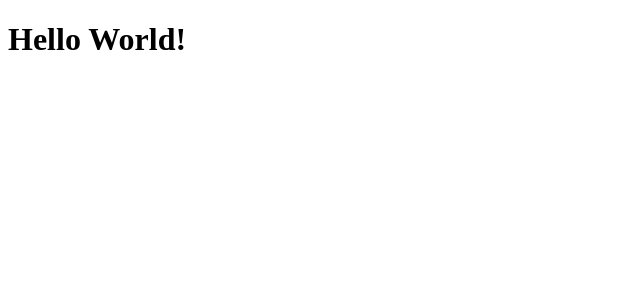
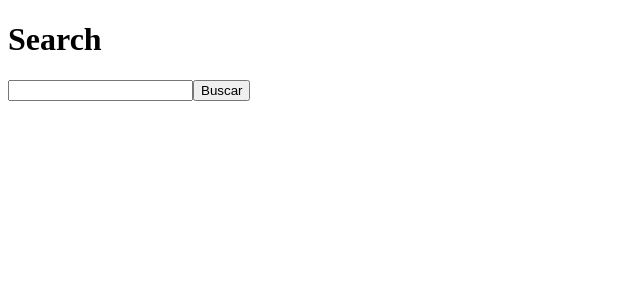
Before and after one commit to rafaelgcaldas/performance-react, a Next.js app: page / in a window 1280 px wide. Shown: the top 300 px of the page, without its empty margins (0-640 px from the left). Built offline with nearby package versions, Linux system fonts and the light colour scheme.

Commit message:
Search products

```diff
--- /dev/null
+++ b/components/ProductItem.tsx
@@ -0,0 +1,15 @@
+interface ProductItemProps {
+  product: {
+    id: number;
+    price: number;
+    title: string;
+  };
+}
+
+export function ProductItem({ product }: ProductItemProps ) {
+  return (
+    <div>
+      {product.title} - <strong>{product.price}</strong>
+    </div>
+  )
+}
--- /dev/null
+++ b/components/SearchResults.tsx
@@ -0,0 +1,21 @@
+import { ProductItem } from "./ProductItem";
+
+interface SearchResultsProps {
+  results: Array<{
+    id: number;
+    price: number;
+    title: string;
+  }>;
+}
+
+export function SearchResults({ results }: SearchResultsProps ) {
+  return (
+    <div>
+      {results.map(product => {
+        return (
+          <ProductItem product={product}/>
+        )
+      })}
+    </div>
+  )
+}
--- a/package.json
+++ b/package.json
@@ -5,7 +5,8 @@
     "dev": "next dev",
     "build": "next build",
     "start": "next start",
-    "lint": "next lint"
+    "lint": "next lint",
+    "server": "json-server -d 750 -w -p 3333 ./server.js"
   },
   "dependencies": {
     "next": "12.0.7",
@@ -17,6 +18,7 @@
     "@types/react": "17.0.37",
     "eslint": "8.5.0",
     "eslint-config-next": "12.0.7",
+    "json-server": "^0.17.0",
     "typescript": "4.5.4"
   }
 }
--- a/pages/index.tsx
+++ b/pages/index.tsx
@@ -1,8 +1,40 @@
 import { NextPage } from "next"
+import { FormEvent, useState } from "react"
+import { SearchResults } from "../components/SearchResults";
 
 const Home: NextPage = () => {
+  const [search, setSearch] = useState('');
+  const [results, setResults] = useState([]);
+
+  async function handleSearch(event: FormEvent) {
+    event.preventDefault();
+
+    if (!search.trim()) {
+      return;
+    }
+
+    const response = await fetch(`http://localhost:3333/products?q=${search}`);
+    const data = await response.json();
+
+    setResults(data);
+  }
+
   return (
-    <h1>Hello World!</h1>
+    <div>
+      <h1>Search</h1>
+
+      <form onSubmit={handleSearch}>
+        <input
+          type="text"
+          value={search}
+          onChange={e =>
+          setSearch(e.target.value)}
+        />
+        <button type="submit">Buscar</button>
+      </form>
+
+      <SearchResults results={results} />
+    </div>
   )
 }
 
```
Also changed, not shown: server.js (added, +15 -0 lines), 1 other file (tests, documents, lock files or other folders).
